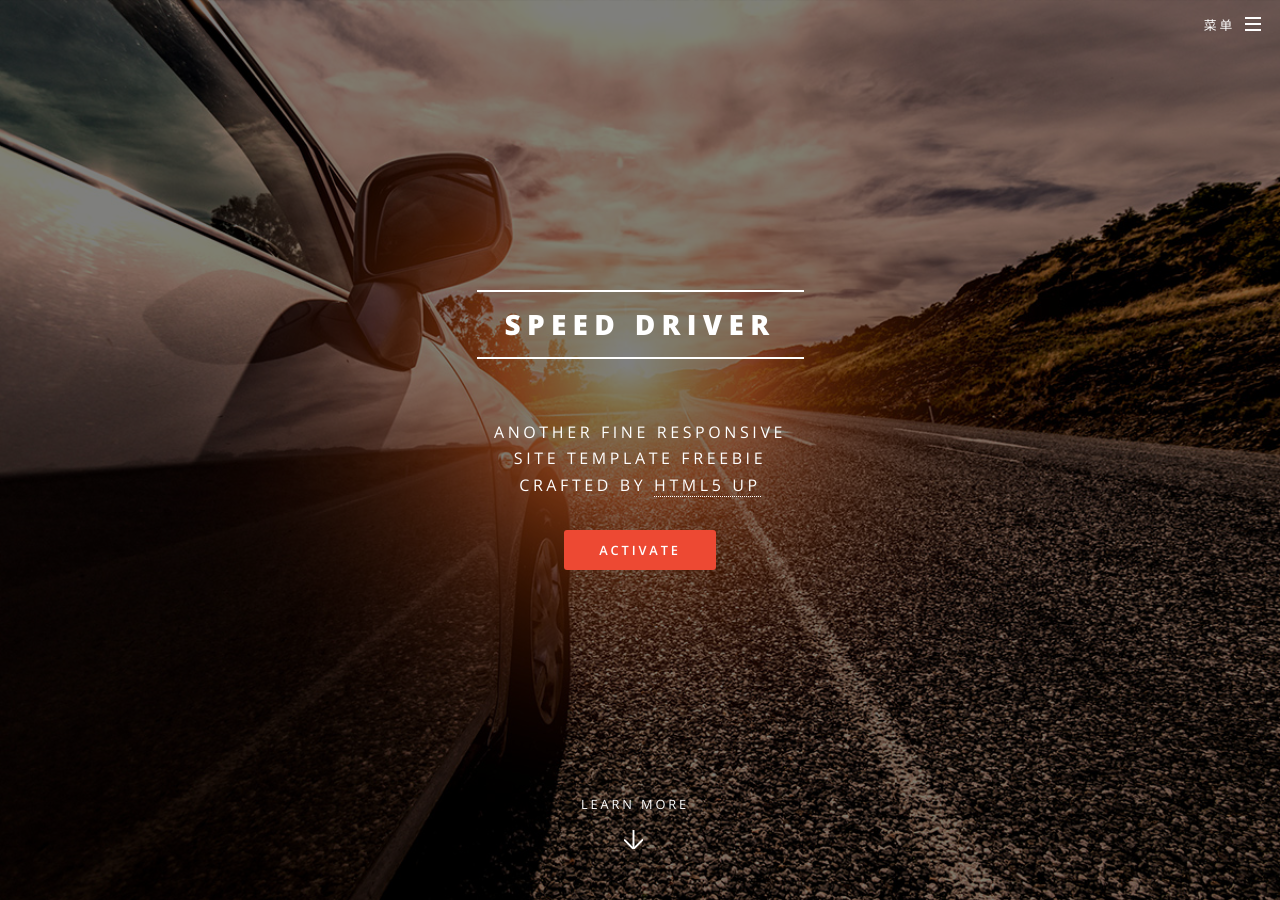
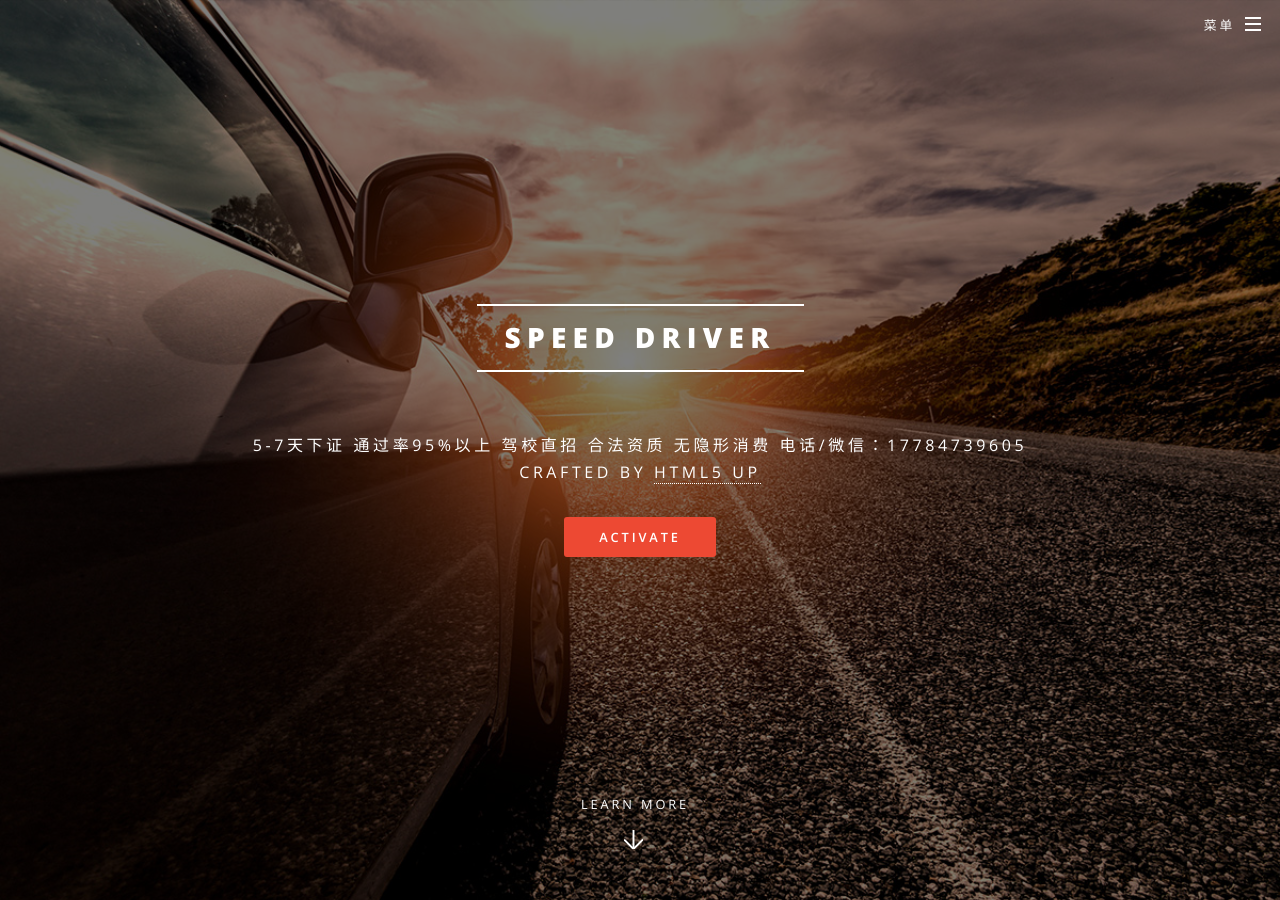
Before and after one commit to speed-driver/speed-driver.github.io, a Jekyll site: the page built from index.html, in a window 1280 px wide and 900 px high. Built offline with Jekyll 4.4.1, drawn with Linux system fonts in a browser that asks for light colours.

Commit message:
Update
Update

```diff
--- a/_config.yml
+++ b/_config.yml
@@ -4,8 +4,9 @@
 # Site settings
 title: SPEED DRIVER
 description: |
-  Another fine responsive
-  site template freebie
+  5-7天下证  通过率95%以上
+  驾校直招  合法资质  无隐形消费
+  电话/微信：17784739605
   crafted by [HTML5 UP](http://html5up.net)
 owner: Your Name # or company name
 first_published: 2016 # if migrating another site, the year of your first publish
```
